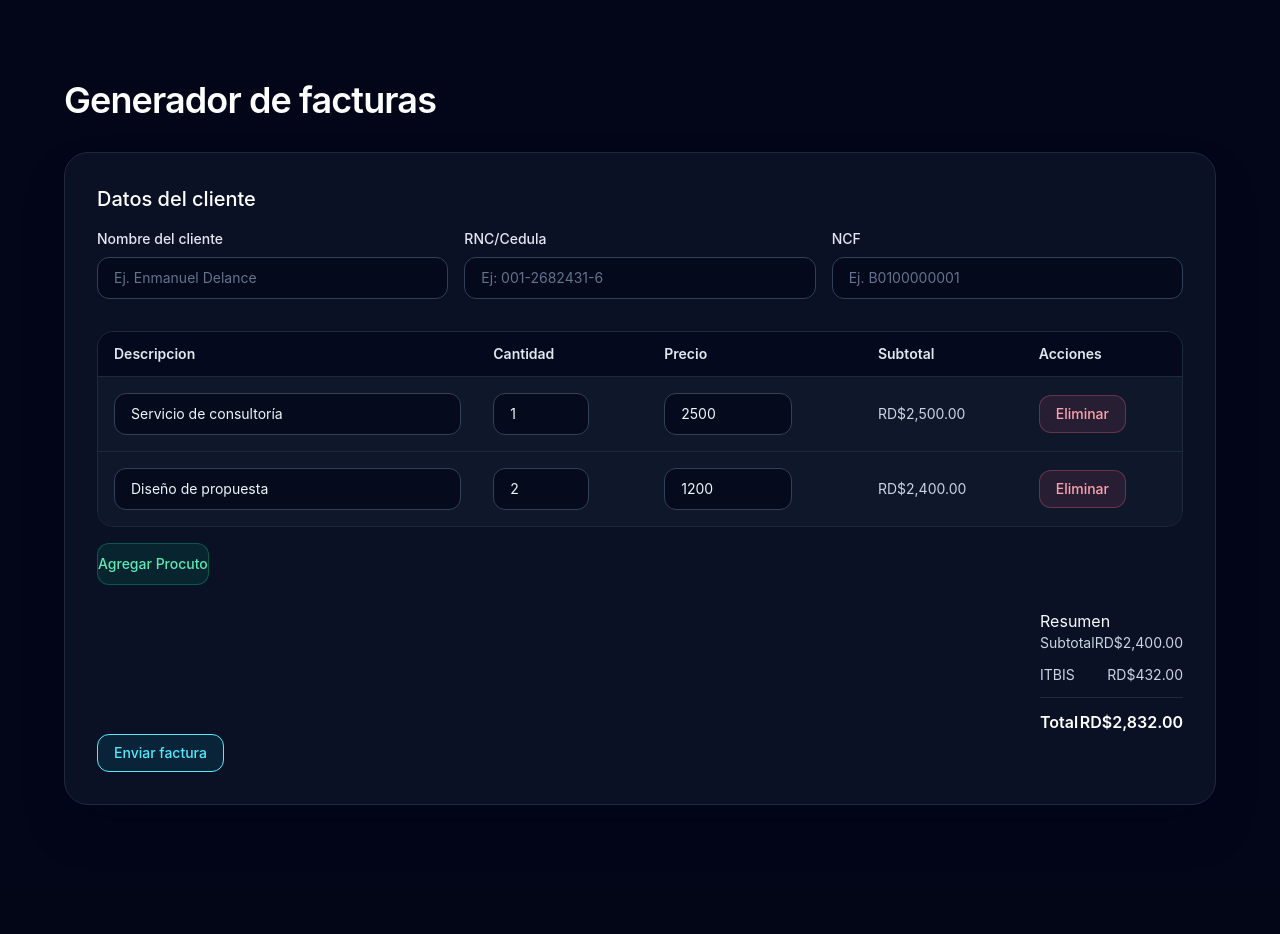
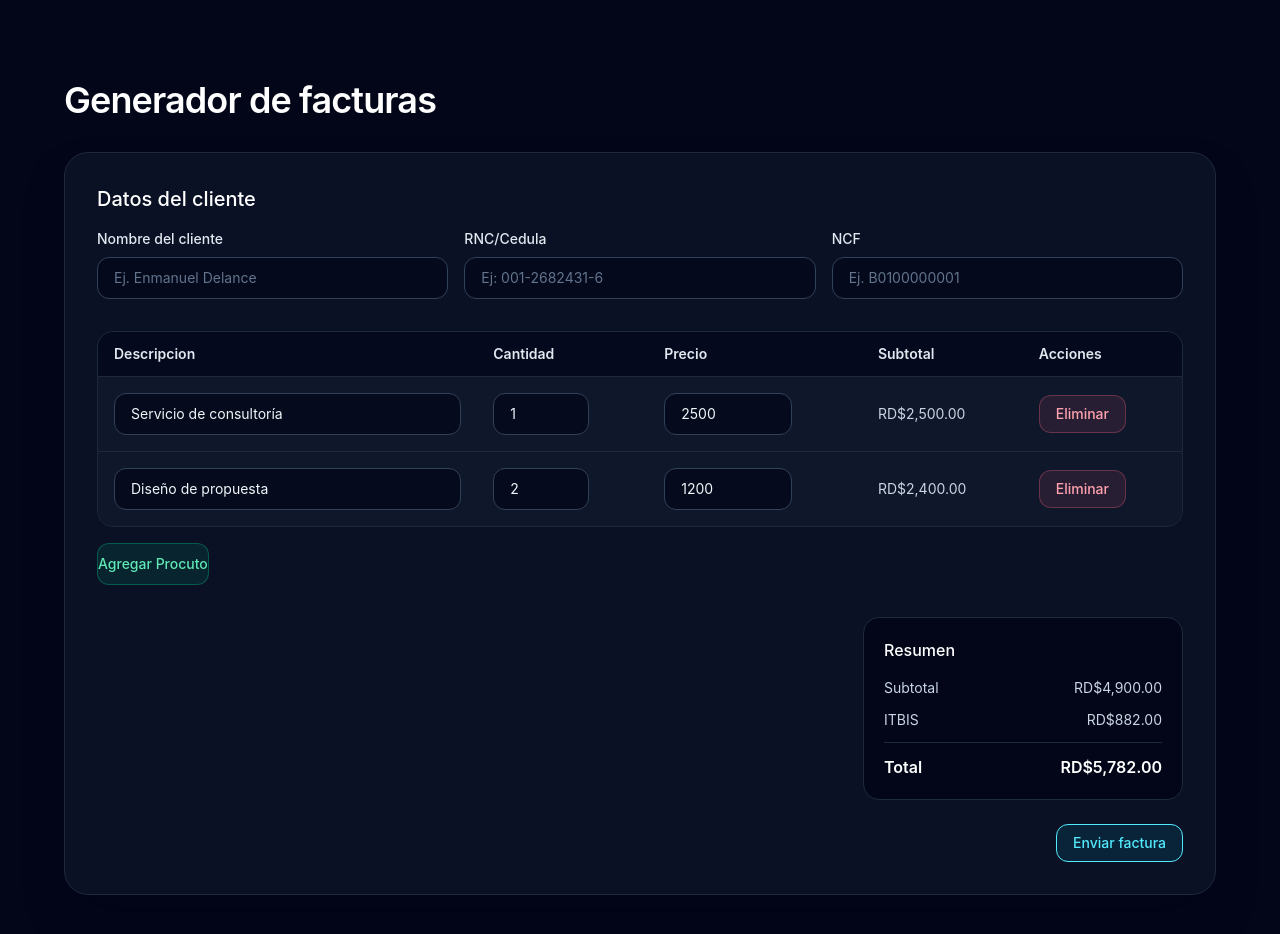
Before and after one commit to edelance21/factura-app, a React (Vite) app in the folder factura-project/: page / in a window 1280 px wide. Shown: the top 934 px of the page. Before the commit the page ends 885 px from the top, so only its background shows below. Built offline with nearby package versions, Linux system fonts and the light colour scheme.

Commit message:
fix invoicecalculation error and addings some styles to button from form and box of resumen(subtotal, itbis and total)

```diff
--- a/factura-project/src/pages/HomePage.jsx
+++ b/factura-project/src/pages/HomePage.jsx
@@ -71,16 +71,17 @@ const HomePage = () => {
                 />
 
                 {/* CAJA DE RESUMEN QUE CONTIENE SUBTOTAL, ITBIS Y TOTAL */}
-                <section className='mt-6 flex justify-end'>
-                    <div>
-                        <h3>Resumen</h3>
-                        <div>
+                <section className='mt-8 flex justify-end'>
+                    <div className='w-full max-w-xs border rounded-2xl border-slate-800 bg-slate-950
+                    sm:p-5'>
+                        <h3 className='text-base font-medium text-white'>Resumen</h3>
+                        <div className='mt-4'>
                             <InvoiceSummary subtotal={subtotal} itbis={itbis} total={total} />
                         </div>
                     </div>
                 </section>
                 {/* BOTON PARA ENVIAR EL FORMULARIO */}
-                <div>
+                <div className='mt-6 flex justify-end'>
                     <button
                         type='submit'
                         className='inline-flex items-center rounded-xl border border-cyan-400/300
--- a/factura-project/src/utils/invoiceCalculations.js
+++ b/factura-project/src/utils/invoiceCalculations.js
@@ -42,7 +42,7 @@ export function calculateProductSubtotal(product) {
 // Suma los subtotales de todos los productos para obtener el subtotal general
 export function calculateSubtotal(products) {
     return roundToTwoDecimal (
-        products.reduce((accumulator, product) => + calculateProductSubtotal(product), 0),
+        products.reduce((accumulator, product) => accumulator + calculateProductSubtotal(product), 0),
     )
 }
 
```
